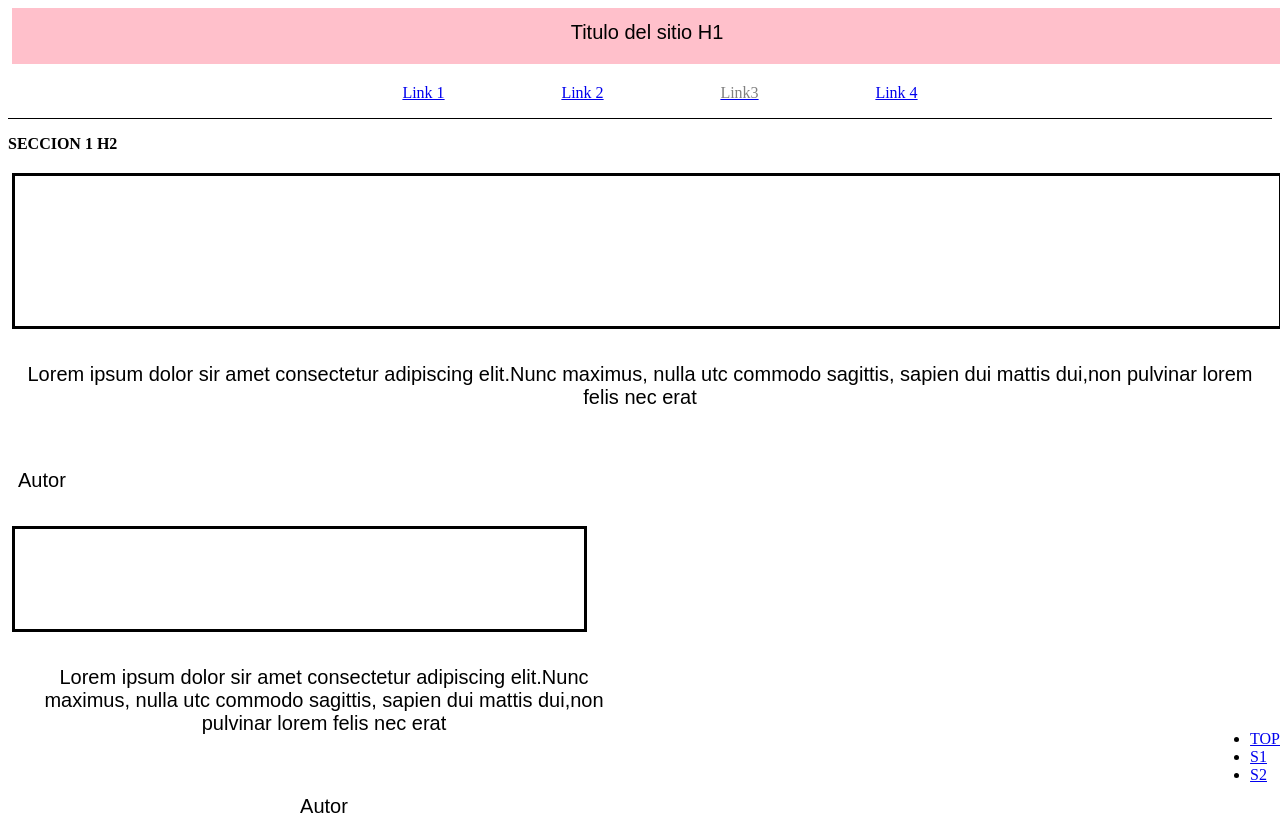
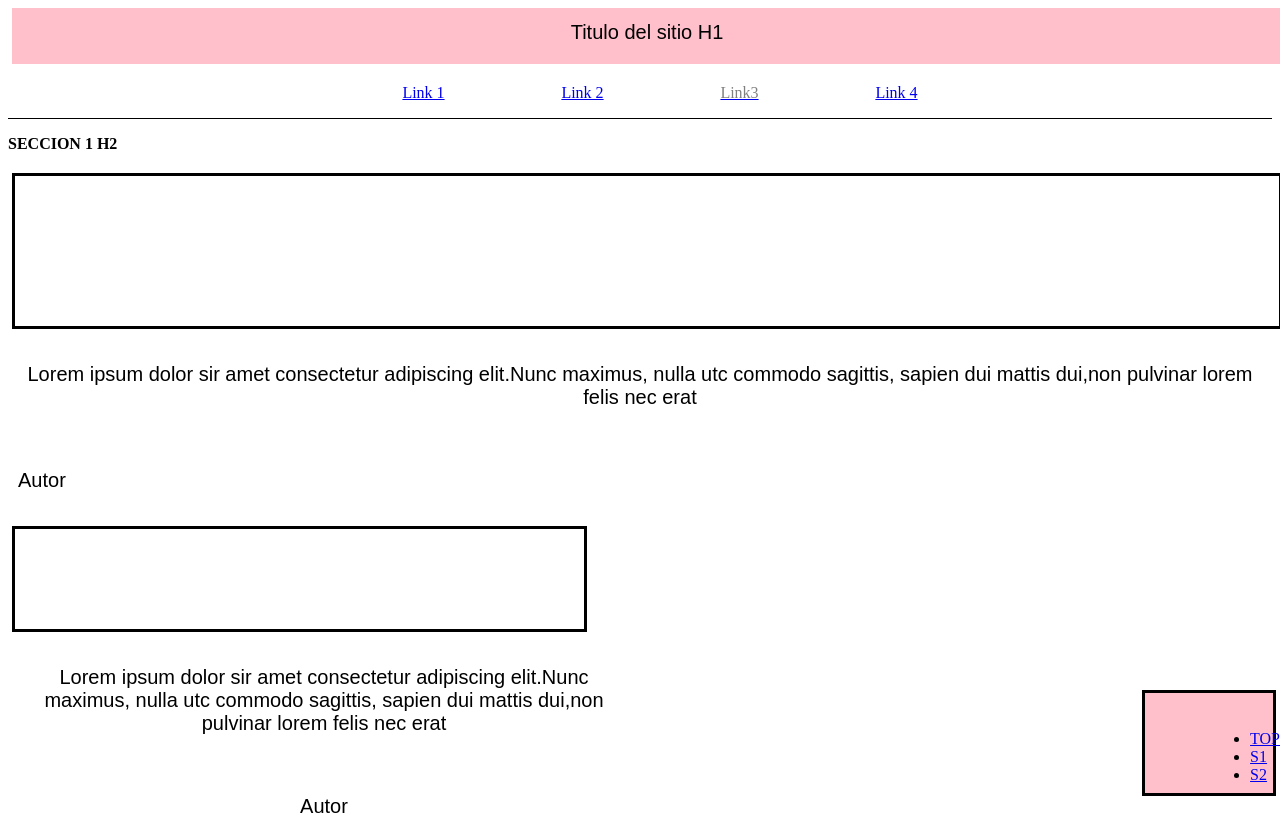
Before and after one commit to Rauulito/Clase4, a plain HTML site: page Ejercicio/index.html in a window 1280 px wide. Shown: the top 821 px of the page. Drawn offline with Linux system fonts and the light colour scheme.

Commit message:
para movil realizado

```diff
--- a/Ejercicio/style.css
+++ b/Ejercicio/style.css
@@ -148,3 +148,14 @@ header{
     display: flex;
     flex-direction: column;
 }
+
+.cajalista{
+    background-color: pink;
+    width: 10%;
+    height: 100px;
+    border: 3px solid black;
+    margin: 4px;
+    position: fixed;
+    right: 0;
+    bottom:0;
+}
```
